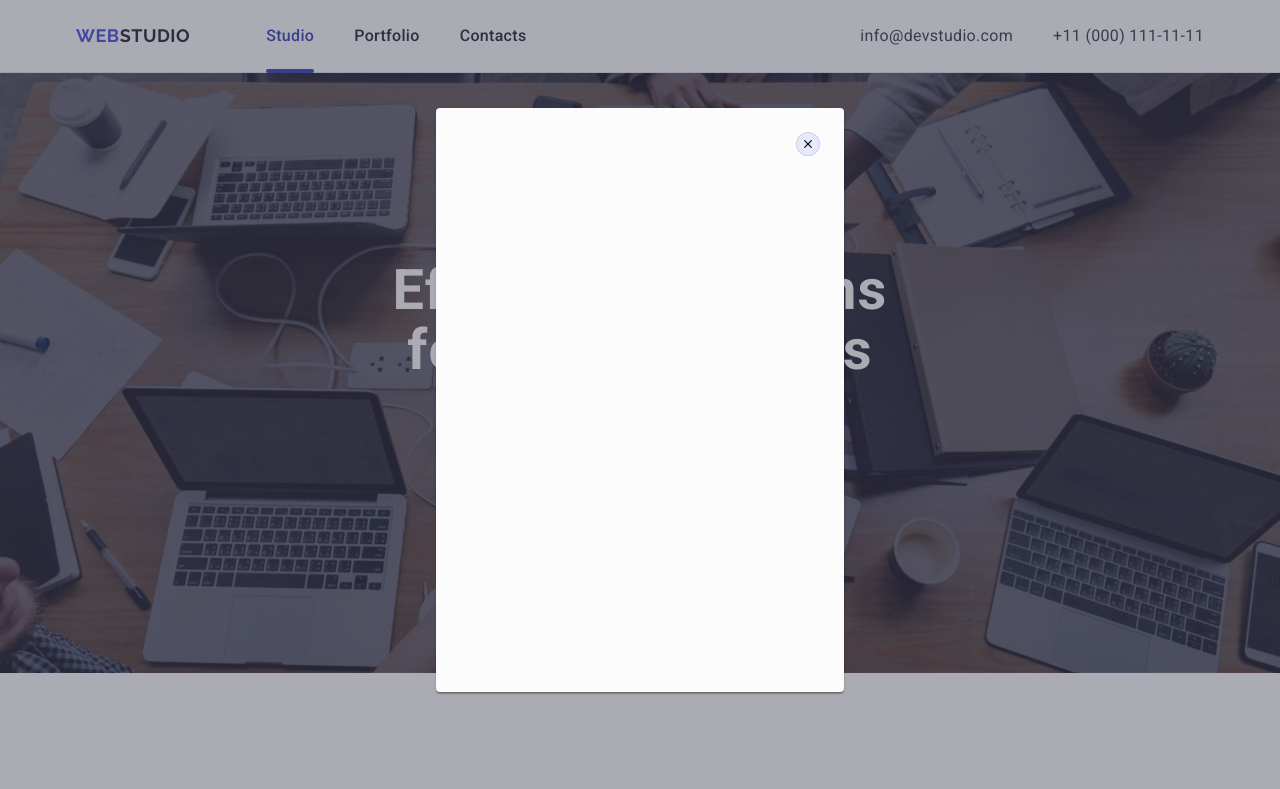
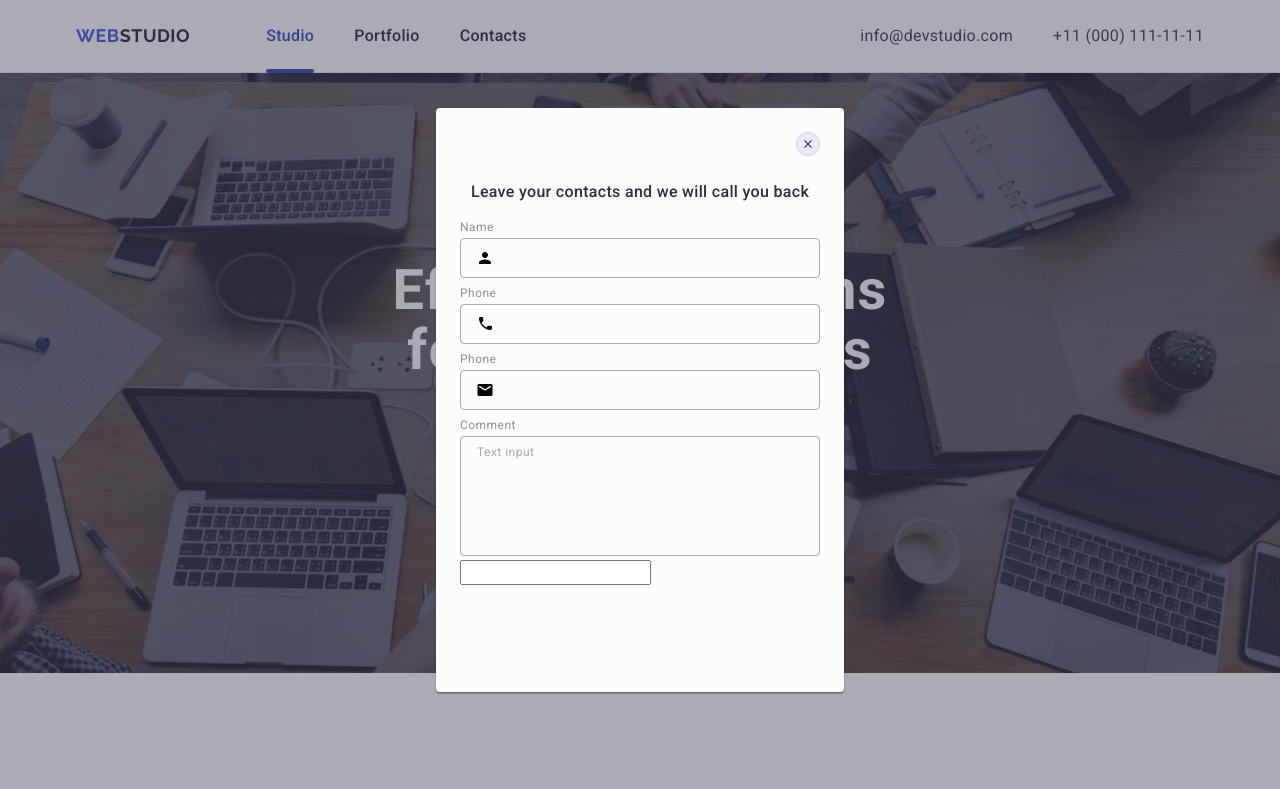
Before and after one commit to Margarita-369/goit-markup-hw-05, a plain HTML site: page index.html in a window 1280 px wide. Both pictures are taken after a click on the button "Order Service". Shown: the top 789 px of the page. Drawn offline with nearby package versions, Linux system fonts and the light colour scheme.

Commit message:
add markup

```diff
--- a/css/styles.css
+++ b/css/styles.css
@@ -485,7 +485,12 @@ article {
   background-color: #4d5ae5;
 }
 
+.subscribe-footer {
+  margin-left: auto;
+}
+
 .backdrop {
+  z-index: 999;
   position: fixed;
   top: 0;
   left: 0;
@@ -517,6 +522,7 @@ article {
   transform: translate(-50%, -50%);
   border-radius: 4px;
   transition: transform 250ms cubic-bezier(0.4, 0, 0.2, 1);
+  padding: 72px 24px 24px;
 }
 
 .modal-close-btn {
@@ -534,14 +540,97 @@ article {
 }
 
 .icon-close {
-  font-size: 8px;
+  fill: #2e2f42;
+}
+
+.modal-close-btn:hover,
+.modal-close-btn:focus {
+  background-color: #404bbf;
+  fill: #fff;
+}
+
+.modal-close-btn:hover .icon-close,
+.modal-close-btn:focus .icon-close {
+  fill: #fff;
+}
+
+backdrop:not(.is-open) .modal {
+  transform: translate(-50%, -100%) scale(1.5);
+}
+
+.modal-article {
+  text-align: center;
+  margin-bottom: 16px;
+  font-weight: 500;
+  font-size: 16px;
+  line-height: 1.5;
+  letter-spacing: 0.02em;
+  text-align: center;
   color: #2e2f42;
 }
 
-.backdrop:not(.is-open) .modal {
-  transform: translate(-50%, -100%) scale(1.5);
+.form {
+  width: 360px;
+  margin: auto;
 }
 
-.subscribe-footer {
-  margin-left: auto;
+.form-section {
+  margin-bottom: 8px;
 }
+
+.form-label {
+  display: block;
+  margin-bottom: 4px;
+  font-weight: 400;
+  font-size: 12px;
+  line-height: 1.16667;
+  letter-spacing: 0.04em;
+  color: #8e8f99;
+}
+
+.input-section-container {
+  position: relative;
+}
+
+.modal-icon {
+  position: absolute;
+  left: 16px;
+  top: 50%;
+  transform: translateY(-50%);
+  transition: fill 250ms cubic-bezier(0.4, 0, 0.2, 1);
+}
+
+.form-input {
+  width: 100%;
+  height: 40px;
+  padding-left: 38px;
+  border: 1px solid rgba(46, 47, 66, 0.4);
+  border-radius: 4px;
+  background-color: transparent;
+  outline: transparent;
+  transition: border-color 250ms cubic-bezier(0.4, 0, 0.2, 1);
+}
+
+.form-input:focus {
+  border-color: #4d5ae5;
+}
+
+.form-input:focus + .modal-icon {
+  fill: #4d5ae5;
+}
+
+.textarea-box {
+  padding: 8px 16px;
+  height: 120px;
+  width: 100%;
+  font-weight: 400;
+  font-size: 12px;
+  line-height: 1.16667;
+  letter-spacing: 0.04em;
+  color: rgba(46, 47, 66, 0.4);
+  resize: none;
+}
+
+::placeholder {
+  color: rgba(46, 47, 66, 0.4);
+}
--- a/index.html
+++ b/index.html
@@ -439,23 +439,83 @@
       </div>
       <div class="subscribe-footer">
          <p class="footer-article">Subscribe</p>
-      <form action="">
-      <label class="form-label" for="input-name" >
-      <input type="text">
-      </label>
-      </form>
-      <button></button>
+      <button>Subscrib</button>
       </div>
       </div>
     </footer>
+
+      <!--#backdrop-->
+
     <div class="backdrop" data-modal>
       <div class="modal">
         <button class="modal-close-btn" type="button" data-modal-close>
           <svg class="icon-close" width="8" height="8">
             <use href="./images/icons.svg#icon-close"></use>
          </svg>
+         </button>
+          <p class="modal-article">Leave your contacts and we will call you back</p>
+
+          <!--#form-->
+      <form class="form" name="feedback_form" autocomplete="off">
+       <div class="form-section">
+        <label class="form-label" for="user-name">Name</label>
+          <div class="input-section-container">
+           <input
+           class="form-input"
+           type="text"
+           name="user-name"
+           id="user-name"
+           required
+           autofocus/>
+            <svg class="modal-icon" width="18" height="24">
+             <use href="./images/icons.svg#icon-person"></use>
+            </svg>
+          </div>
+       </div>
+    <div class="form-section">
+      <label class="form-label" for="user-phone">Phone</label>
+     <div class="input-section-container">
+           <input
+           class="form-input"
+           type="text"
+           name="user-phone"
+           id="user-phone"
+           required
+           autofocus/>
+            <svg class="modal-icon" width="18" height="24">
+             <use href="./images/icons.svg#icon-phone"></use>
+            </svg>
+          </div>
+          </div>
+          <div class="form-section">
+      <label class="form-label" for="user-email">Phone</label>
+     <div class="input-section-container">
+           <input
+           class="form-input"
+           type="text"
+           name="user-email"
+           id="user-email"
+           required
+           autofocus/>
+            <svg class="modal-icon" width="18" height="24">
+             <use href="./images/icons.svg#icon-email"></use>
+            </svg>
+          </div>
+          </div>
+          <div class="textarea-container">
+           <label class="form-label" for="text-area-place">Comment</label>
+           <textarea
+           class="form-input textarea-box"
+           name="textarea-place"
+           id="textarea-place"
+           placeholder="Text input"></textarea>
+          </div>
+          <div>
+            <input type="text">
+          </div>
+        </form>
       </div>
-    </div>
-    <script src="./js/modal.js"></script>
+   </div>
+  <script src="./js/modal.js"></script>
   </body>
 </html>
```
